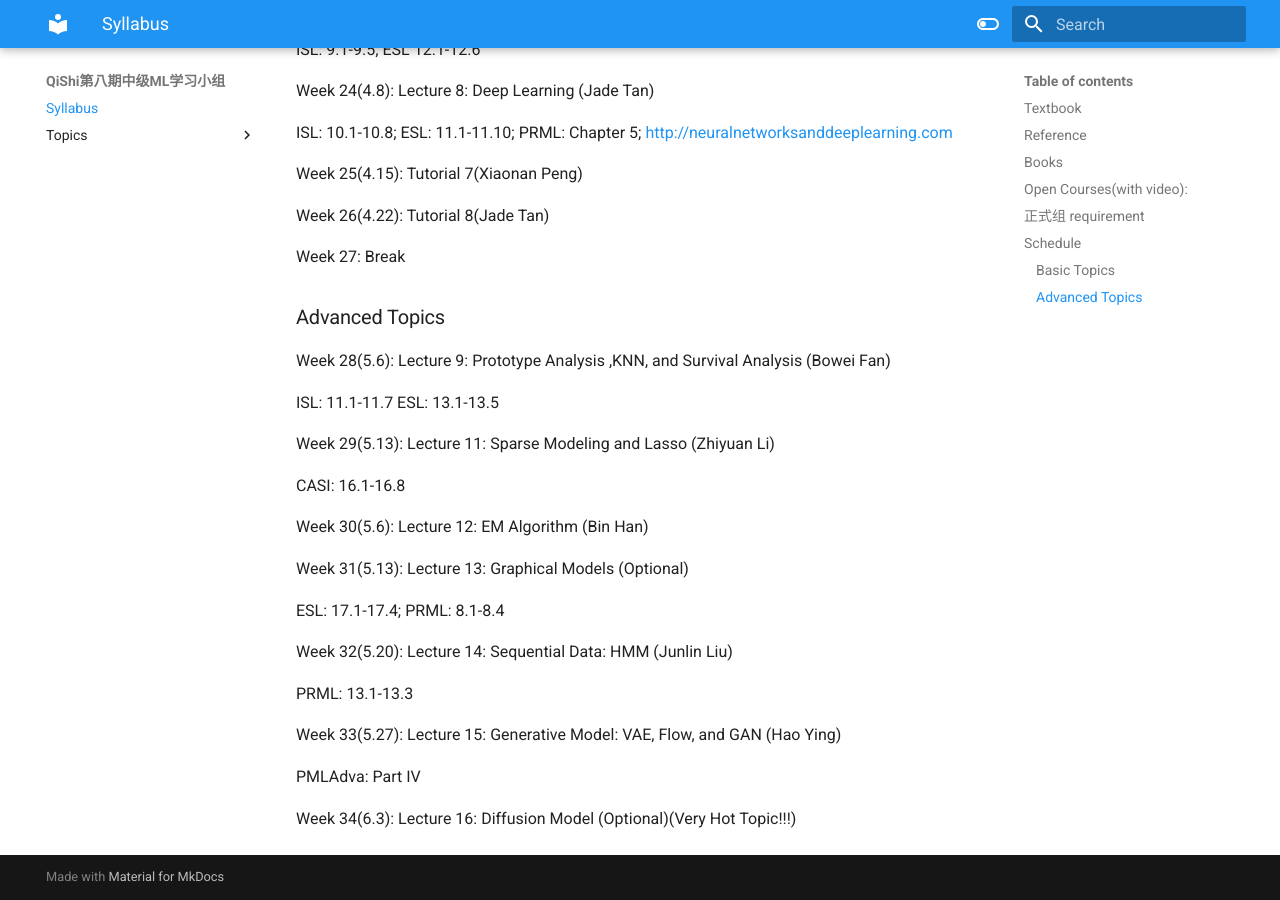
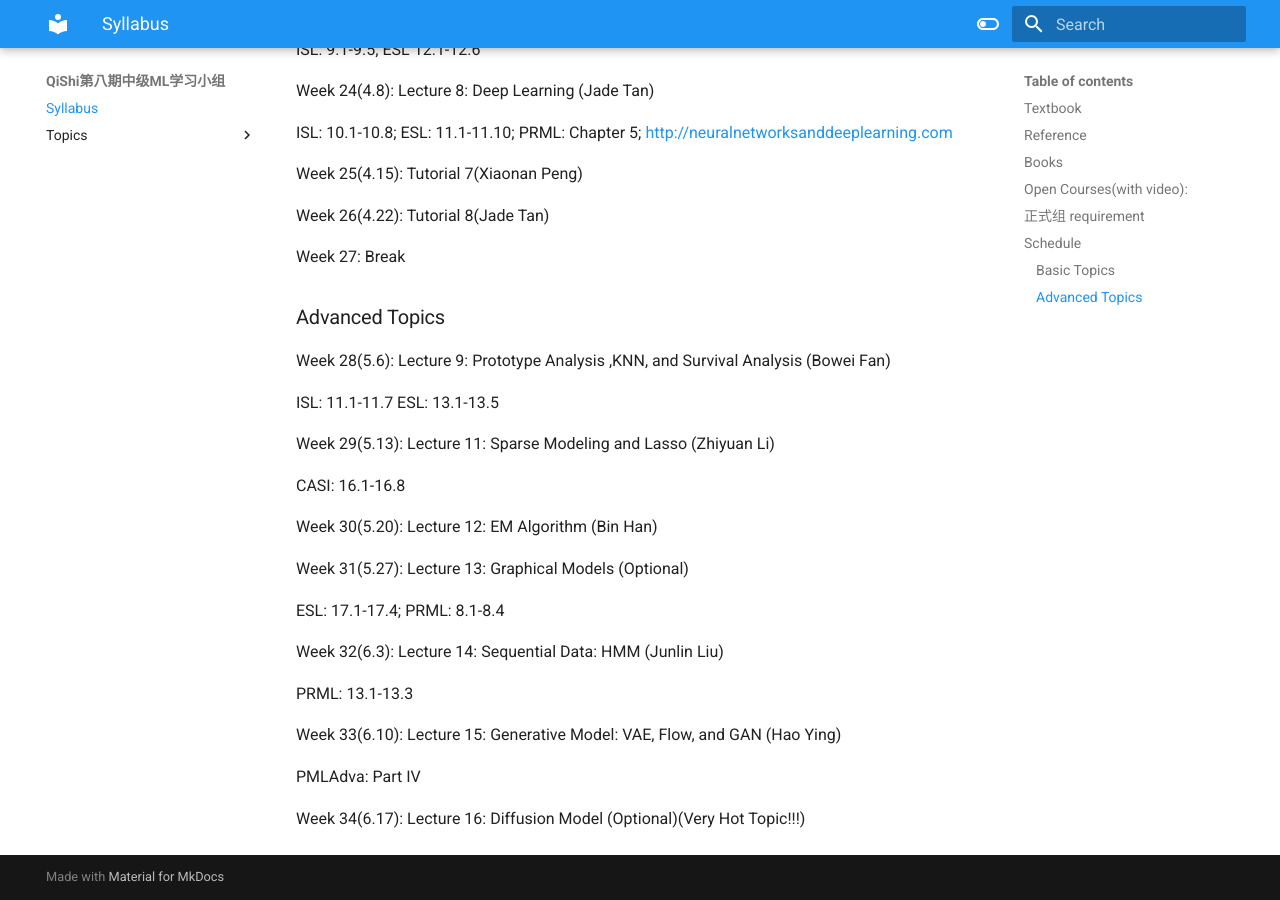
Before and after one commit to qishiclub/intermediate-ml-8th, an MkDocs documentation site: the page built from docs/index.md, in a window 1280 px wide and 900 px high, scrolled down 2538 px. Built offline with MkDocs 1.6.1 and Material for MkDocs 9.7.7, drawn with Linux system fonts in a browser that asks for light colours.

Commit message:
Update index.md

```diff
--- a/docs/index.md
+++ b/docs/index.md
@@ -126,18 +126,18 @@ Week 29(5.13): Lecture 11: Sparse Modeling and Lasso (Zhiyuan Li)
 
 CASI: 16.1-16.8
 
-Week 30(5.6): Lecture 12: EM Algorithm (Bin Han)
+Week 30(5.20): Lecture 12: EM Algorithm (Bin Han)
 
-Week 31(5.13): Lecture 13: Graphical Models (Optional)
+Week 31(5.27): Lecture 13: Graphical Models (Optional)
 
 ESL: 17.1-17.4; PRML: 8.1-8.4
 
-Week 32(5.20): Lecture 14: Sequential Data: HMM (Junlin Liu)
+Week 32(6.3): Lecture 14: Sequential Data: HMM (Junlin Liu)
 
 PRML: 13.1-13.3
 
-Week 33(5.27): Lecture 15: Generative Model: VAE, Flow, and GAN (Hao Ying)
+Week 33(6.10): Lecture 15: Generative Model: VAE, Flow, and GAN (Hao Ying)
 
 PMLAdva: Part IV
 
-Week 34(6.3): Lecture 16: Diffusion Model (Optional)(Very Hot Topic!!!)
+Week 34(6.17): Lecture 16: Diffusion Model (Optional)(Very Hot Topic!!!)
```
